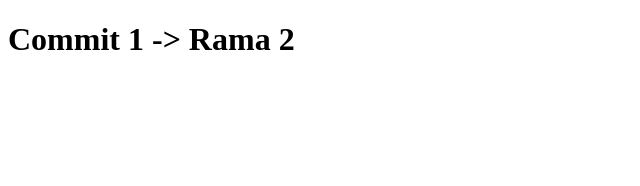
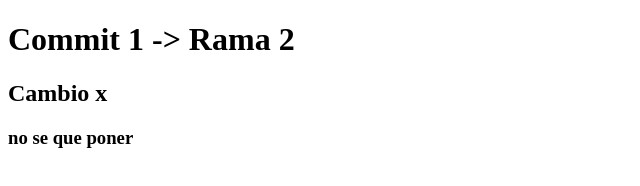
Before and after one commit to JosueVH07/pruebaGIT, a plain HTML site: page home.html in a window 1280 px wide. Shown: the whole page, without its empty margins (0-640 px from the left). Drawn offline with Linux system fonts and the light colour scheme.

Commit message:
second commit rama 2

```diff
--- a/home.html
+++ b/home.html
@@ -8,5 +8,7 @@
 </head>
 <body>
     <h1>Commit 1 -> Rama 2</h1>
+    <h2>Cambio x</h2>
+    <h3>no se que poner</h3>
 </body>
 </html>
```
